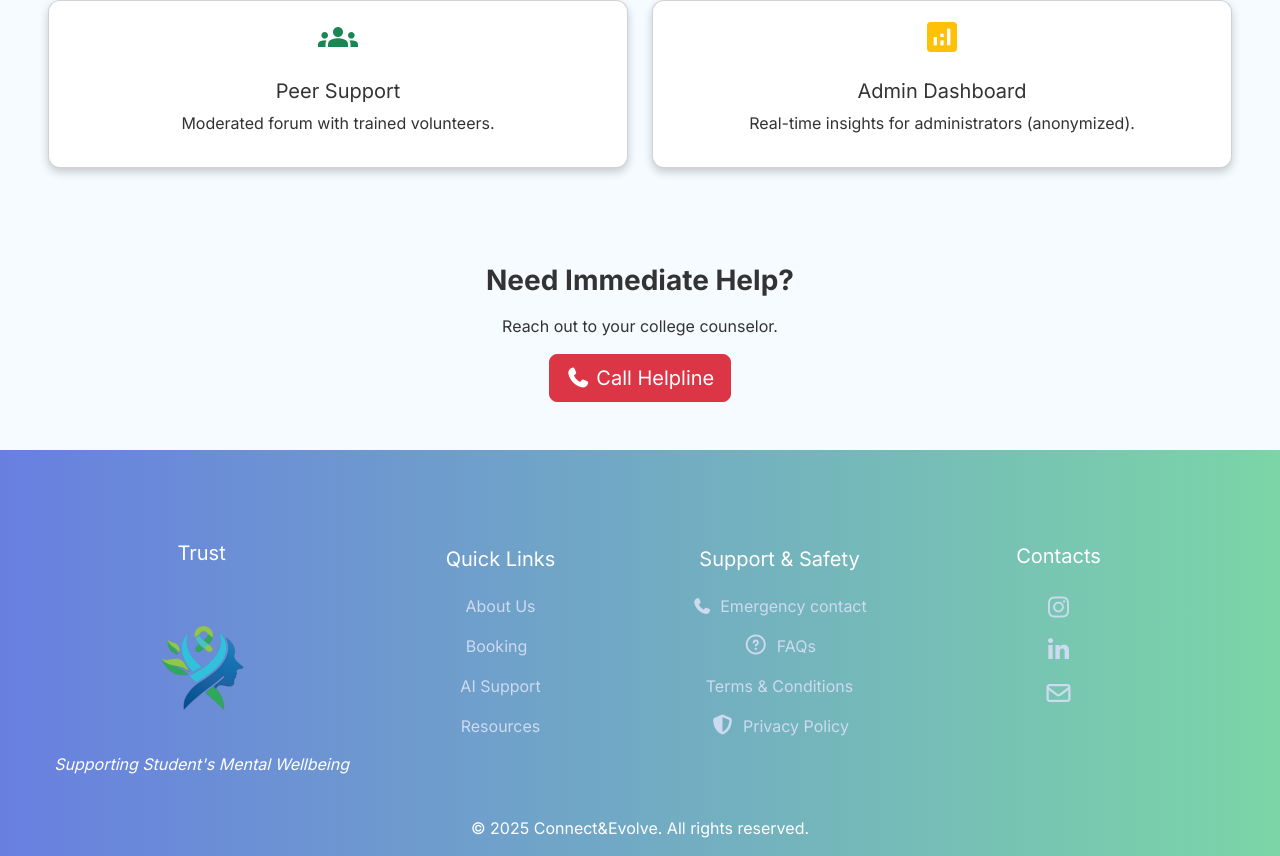
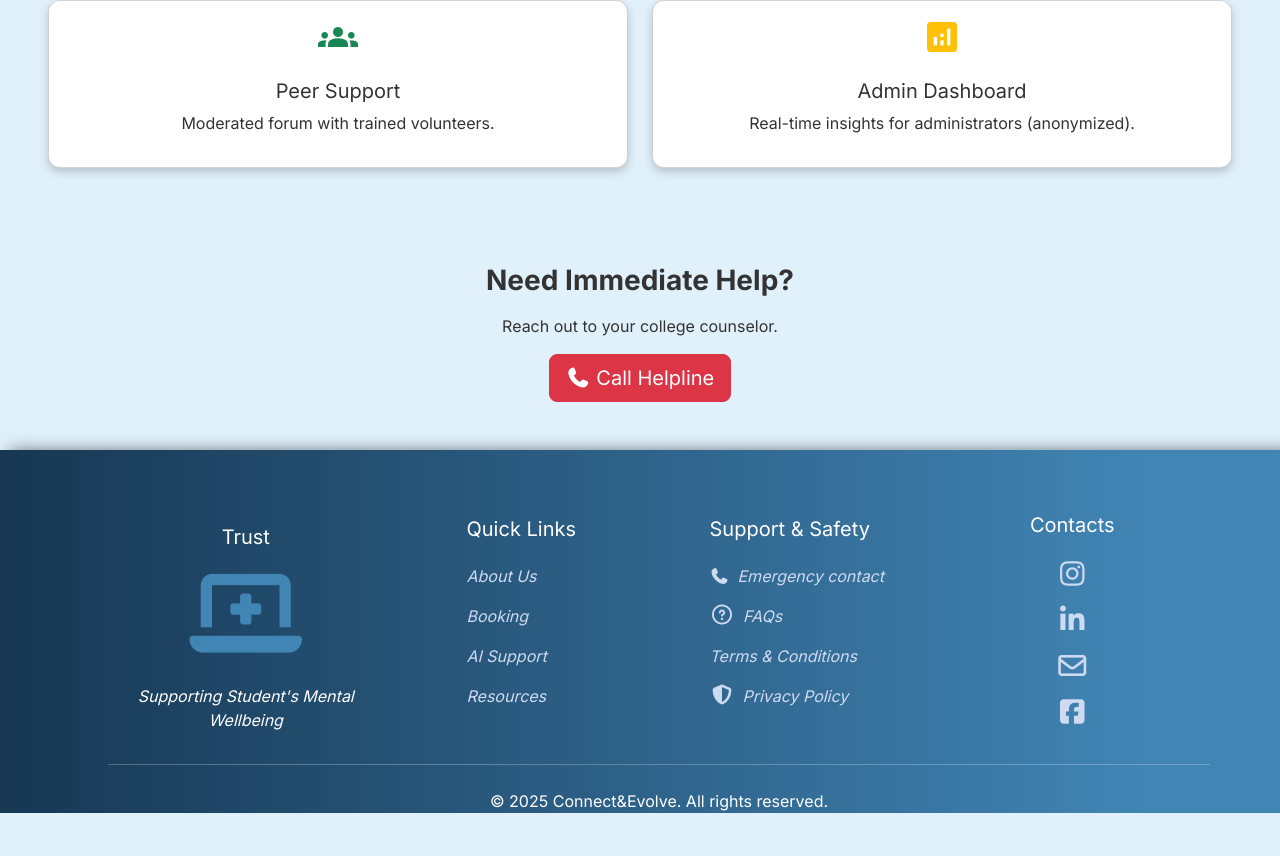
Before and after one commit to ali-0507/Digital_Mental_Health_platform, a React (Vite) app in the folder frontend/: page / in a window 1280 px wide. Shown: the part 662-1518 px from the top of the page. After the commit the page ends 1475 px from the top, so only its background shows below. Built offline with nearby package versions, Linux system fonts and the light colour scheme; no server answers.

Commit message:
Made changes in footer-color

```diff
--- a/frontend/src/App.css
+++ b/frontend/src/App.css
@@ -4,9 +4,10 @@ body {
   margin: 0;
   transition: background-color 0.3s ease, color 0.3s ease; */
   font-family: "Inter", sans-serif;
-  background-color: #F5F7FA;
+  background-color: #e1f1fc !important;
   color: #333;
   margin: 0;
+  overflow-x: hidden;
 }
 
 /* Light Mode */
@@ -54,11 +55,11 @@ a {
 /* Footer */
 footer {
   color: #fff;
-  padding: 1rem;
-  text-align: center;
-  margin-top: auto;
+  text-align:center;
   position: relative;
   overflow: hidden;
+  background:linear-gradient(to left,#4185b5 10%,#173753);
+  box-shadow: 10px 0 15px rgba(0,0,0,0.5);
 }
 
 /* Sidebar */
--- a/frontend/src/landing_page/Footer.css
+++ b/frontend/src/landing_page/Footer.css
@@ -1,6 +1,19 @@
+.container{
+  padding-left:50px;
+  margin:auto;
+}
+
+.lappy{
+  font-size: 90px;
+  padding-bottom: 10px;
+  color:#4185b5;
+}
+
+
 /* Common link animation for footer links & social icons */
 .footer-links a{
   text-decoration: none;
+  font-style: italic;
   position: relative;
   width:fit-content;
   display: inline-block;
@@ -28,27 +41,29 @@
   color: #fff;
 }
 
-.footer-logo{
+/* .footer-logo{
   height: 120px;
   width: 90px;
-}
-.trust-text{
+} */
+/* .trust-text{
   white-space: nowrap;
-}
+  color:#b2c3cf;
+  font-size:1rem;
+  font-weight: 300;
+} */
 
-footer .row {
+/* footer .row {
   margin:auto;
   padding:0;
-}
+} */
 
 footer::before {
   content: "";
   position: absolute;
   inset: 0;
-  background: linear-gradient(to right, #2b4ad3, #46c581);;
   background-repeat: no-repeat;
   background-size:cover;
-  opacity:0.7;
+  opacity:0.5;
   z-index: 0;
 }
 footer > * {
--- a/frontend/src/landing_page/Footer.jsx
+++ b/frontend/src/landing_page/Footer.jsx
@@ -4,17 +4,18 @@ import "./Footer.css";
 
 function Footer() {
   return (
-    <footer>
+    <footer className="footer-bg">
       <div className="container">
         <div className="row">
 
           {/* Trust Branding */}
           <div className="col-3 d-flex justify-content-end align-items-end ">
             <ul className="list-unstyled d-flex flex-row flex-md-column gap-3 mt-5 footer-links">
-              <p className="fs-5 footer-head pt-4">Trust</p>
+              <p className="fs-5 pt-4 m-0">Trust</p>
 
               <div className="text-center mt-0">
-                <img src="/assests/logo_dmh.png" alt="Logo" className="footer-logo img-fluid my-2"/>
+                {/* <img src="/assests/logo_dmh.png" alt="Logo" className="footer-logo img-fluid my-2"/> */}
+                <i class="fa-solid fa-laptop-medical lappy"></i>
               </div>
 
               <li className="fs-6 text-center">
@@ -25,7 +26,7 @@ function Footer() {
 
           {/* Quick Links */}
           <div className="col-3 d-flex justify-content-center align-items-center">
-            <ul className="list-unstyled d-flex flex-row flex-md-column gap-3 mt-4 footer-links">
+            <ul className="list-unstyled d-flex flex-md-column gap-3 mt-4 footer-links align-items-start">
               <p className="fs-5 mb-1 footer-head">Quick Links</p>
               <li className="fs-6 "> <a href="/"> About Us </a></li>
               <li className="fs-6 me-2"> <a href="/booking">Booking </a></li>
@@ -36,7 +37,7 @@ function Footer() {
 
           {/* Support and Safety */}
           <div className="col-3 d-flex justify-content-center align-items-center">
-            <ul className="list-unstyled d-flex flex-row flex-md-column gap-3 mt-4 footer-links">
+            <ul className="list-unstyled d-flex flex-md-column gap-3 mt-4 footer-links align-items-start">
               <p className="fs-5 mb-1 footer-head">Support & Safety</p>
               <li className="fs-6 text-center"><a href="/"><i class="fa-solid fa-phone fs-6 me-2"></i>Emergency contact </a></li>
               <li className="fs-6 text-center"><a href="/"><i class="fa-regular fa-circle-question fs-5 me-1"></i> FAQs </a></li>
@@ -48,29 +49,35 @@ function Footer() {
           {/* Contacts */}
           <div className="col-3 d-flex justify-content-center align-items-center mb-2">
             <ul className="list-unstyled d-flex flex-row flex-md-column gap-3 footer-links">
-              <p className="fs-5 mb-1 footer-head pb-1">Contacts</p>
+              <p className="fs-5 mb-1 footer-head pt-5">Contacts</p>
 
               {/* Instagram */}
               <li className="fs-6 text-center">
-                <a href="/instagram"><i class="fa-brands fa-instagram fs-4"></i></a>
+                <a href="/instagram"><i class="fa-brands fa-instagram fs-3"></i></a>
               </li>
 
               {/* LinkedIn */}
               <li className="fs-6 text-center">
-                <a href="/linkedin"><i class="fa-brands fa-linkedin-in fs-4"></i></a>
+                <a href="/linkedin"><i class="fa-brands fa-linkedin-in fs-3"></i></a>
               </li>
 
               {/* Email */}
               <li className="fs-6 text-center">
-                <a href="/email"><i class="fa-regular fa-envelope fs-4"></i></a>
+                <a href="/email"><i class="fa-regular fa-envelope fs-3"></i></a>
               </li>
+
+              {/* Facebook */}
+              <li className="fs-6 text-center">
+                <a href="/facebook"><i class="fa-brands fa-square-facebook fs-3"></i></a>
+              </li>
+
             </ul>
           </div>
 
         </div>
         <div className="row d-flex justify-content-evenly align-items-center">
-
-          <p className="mb-0 text-center mt-2 footer-head">
+         <hr/>
+          <p className="mb-0 text-center mt-2">
             &copy; {new Date().getFullYear()} Connect&Evolve. All rights reserved.
           </p>
         </div>
```
